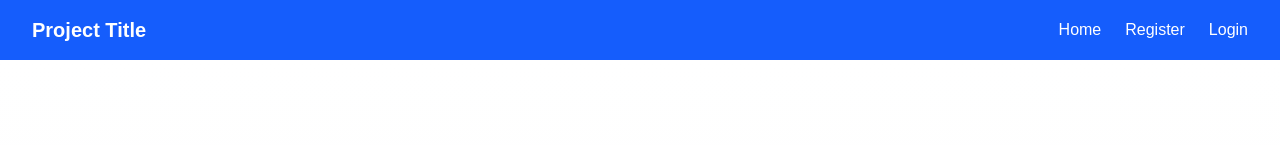
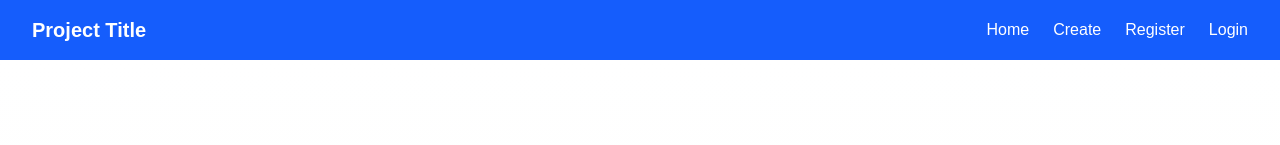
Before and after one commit to funkmafia/event-app, a Next.js app: page / in a window 1280 px wide. Shown: the top 145 px of the page. Built offline with nearby package versions, Linux system fonts and the light colour scheme.

Commit message:
Add create button

```diff
--- a/app/components/Nav.js
+++ b/app/components/Nav.js
@@ -10,6 +10,9 @@ const Nav = () => {
       <div className="space-x-6">
         <Link href="/" className="hover:underline">
           Home
+        </Link>
+        <Link href="/create" className="hover:underline">
+          Create
         </Link>
         <Link href="/register" className="hover:underline">
           Register
```
